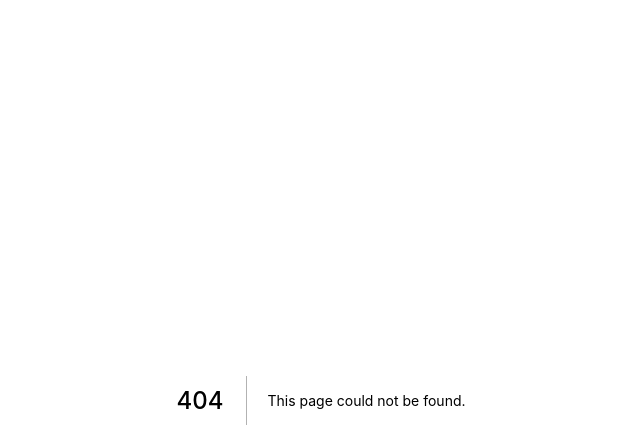
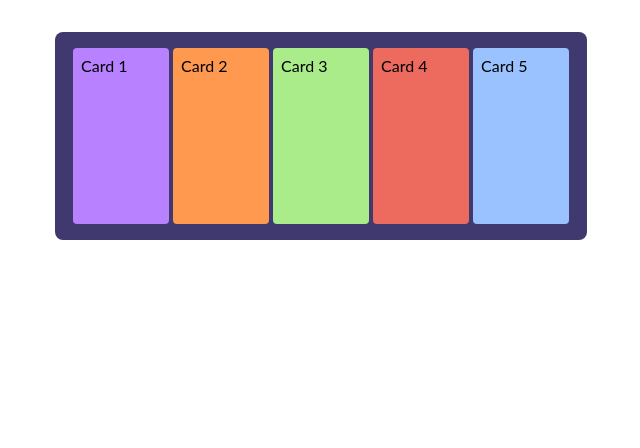
Before and after one commit to Rohitrai12/UI-Components, a Next.js app: page /flex-grow-effect in a window 1280 px wide. Before the commit this address had no page. Shown: the top 448 px of the page, without its empty margins (319-959 px from the left). Built offline with nearby package versions, Linux system fonts and the light colour scheme.

Commit message:
feat: flex grow

```diff
--- /dev/null
+++ b/pages/flex-grow-effect.tsx
@@ -0,0 +1,76 @@
+import React from 'react';
+import Container from '@components/Container';
+
+
+const CustomRadio = () => {
+    return <>
+      <Container>
+        <div className="gallery">
+            <div className="card">
+                Card 1
+            </div>
+            <div className="card">
+                Card 2
+            </div>
+            <div className="card">
+                Card 3
+            </div>
+            <div className="card">
+                Card 4
+            </div>
+            <div className="card">
+                Card 5
+            </div>
+        </div>
+      </Container>
+      <style jsx>
+                    {`
+.gallery {
+    display: flex;
+    gap: 4px;
+}
+
+.card {
+    position: relative;
+    left: 0px;
+    width: 80px;
+    border-radius: 4px;
+    padding: 8px;
+    height: 160px;
+    background-color: white;
+    transition: 0.4s ease-in-out;
+    flex: 1px;
+}
+
+.card:nth-child(1) {
+    background-color: #B881FF;
+}
+
+.card:nth-child(2) {
+    background-color: #FF9950;
+}
+
+.card:nth-child(3) {
+    background-color: #AAEC8A;
+}
+
+.card:nth-child(4) {
+    background-color: #ED6A5E;
+}
+
+.card:nth-child(5) {
+    background-color: #99C2FE;
+}
+
+.card:hover {
+    flex: 3;
+    font-weight: bold;
+    cursor: pointer;
+}
+
+`}
+        </style>
+    </>
+}
+
+export default CustomRadio;
```
